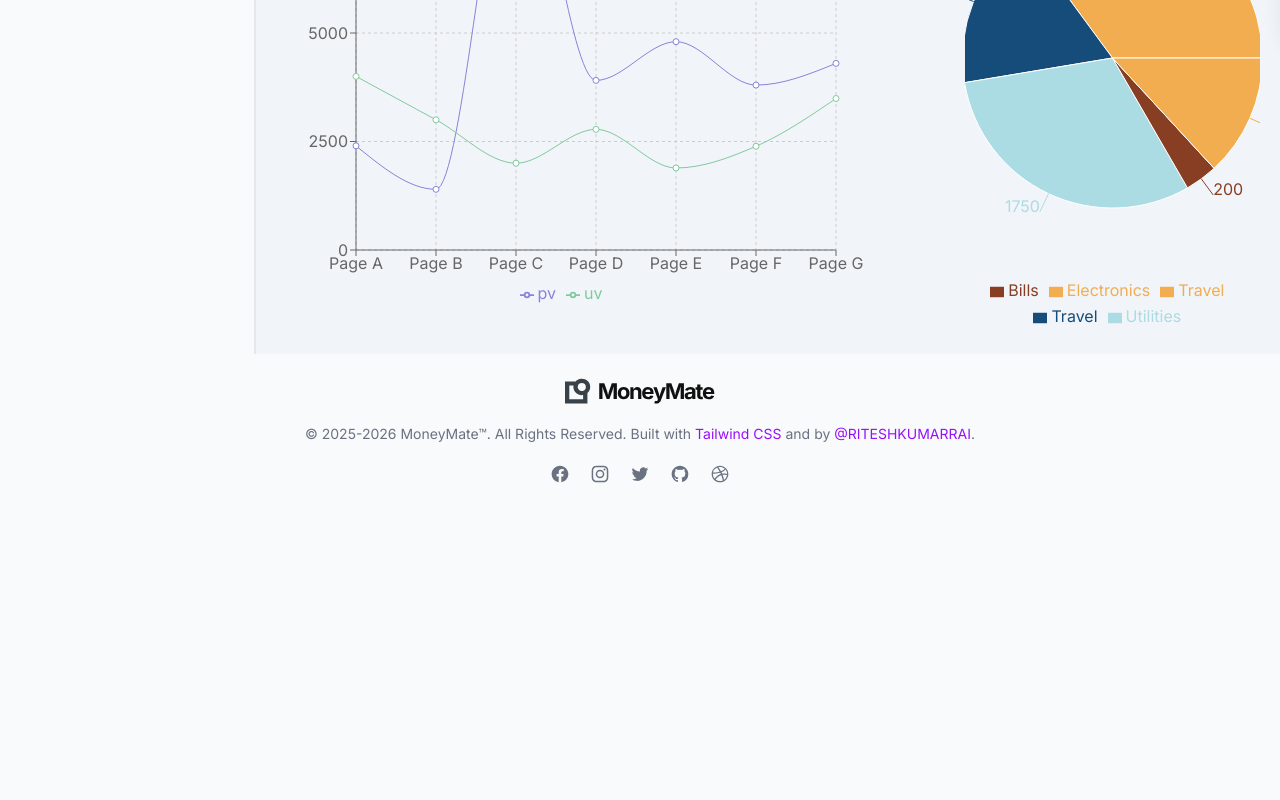
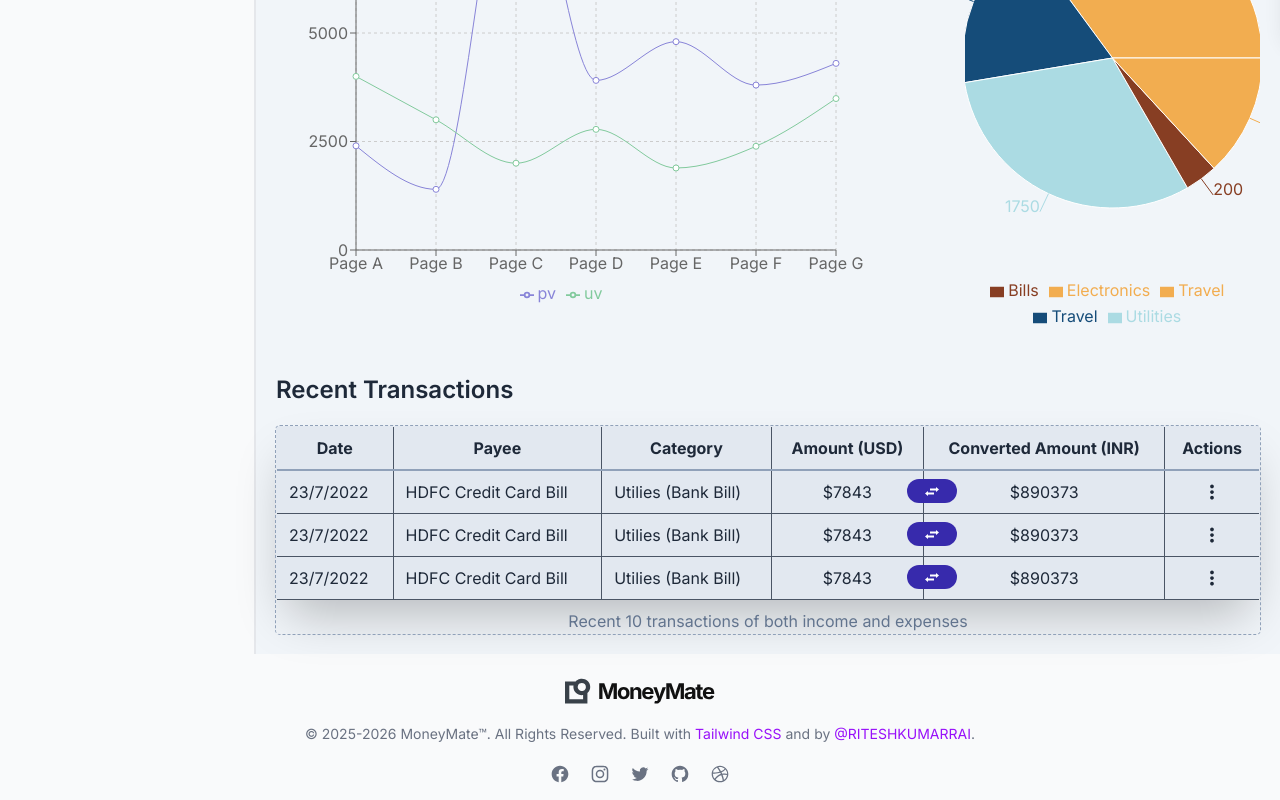
Before and after one commit to Ritesh-Kumar-Rai/moneymate, a React app in the folder FRONTEND/MoneyMate-Expense-Tracking-App/: page / in a window 1280 px wide. Shown: the part 769-1569 px from the top of the page. Before the commit the page ends 1269 px from the top, so only its background shows below. Built offline with nearby package versions, Linux system fonts and the light colour scheme; the HTML template or start-up script is replaced by a standard one.

Commit message:
Implemented a Table.jsx where i am displaying a table with label and caption; with swap currency button.. and imported in Dashboard.jsx

```diff
--- /dev/null
+++ b/FRONTEND/MoneyMate-Expense-Tracking-App/src/components/ui/Table.jsx
@@ -0,0 +1,61 @@
+import { IoMdMore } from "react-icons/io";
+import { CgSwap } from "react-icons/cg";
+
+const Table = () => {
+    return (
+        <div className="mt-10 w-full">
+            <h2>Recent Transactions</h2>
+            <table className="mt-5 w-full table-auto border-collapse border border-gray-400 bg-slate-200 dark:bg-gray-800 rounded overflow-hidden outline-1 outline-dashed outline-slate-400 shadow-2xl">
+                <caption className="caption-bottom mt-2">Recent 10 transactions of both income and expenses</caption>
+                <thead className="border-b-2 border-slate-400">
+                    <tr>
+                        <th className="border border-gray-600 px-3 py-2">Date</th>
+                        <th className="border border-gray-600 px-3 py-2">Payee</th>
+                        <th className="border border-gray-600 px-3 py-2">Category</th>
+                        <th className="border border-gray-600 px-3 py-2 text-center">Amount (USD)</th>
+                        <th className="border border-gray-600 px-3 py-2 text-center">Converted Amount (INR) </th>
+                        <th className="border border-gray-600 px-3 py-2 text-center">Actions</th>
+                    </tr>
+                </thead>
+                <tbody>
+                    <tr>
+                        <td className="border border-gray-600 px-3 py-2">23/7/2022</td>
+                        <td className="border border-gray-600 px-3 py-2">HDFC Credit Card Bill</td>
+                        <td className="border border-gray-600 px-3 py-2">Utilies (Bank Bill)</td>
+                        <td className="border border-gray-600 px-3 py-2 text-center">$7843</td>
+                        <td className="border border-gray-600 px-3 py-2 text-center relative">
+                            <span className="absolute left-[-7%] rounded-2xl bg-indigo-800 hover:bg-indigo-500 active:scale-90 text-white w-[50px] text-center cursor-pointer transition-scale-bg duration-200 will-change-transform select-none" title="swap currency"><CgSwap className="text-2xl m-auto" /> </span>
+                            $890373
+                        </td>
+                        <td className="border border-gray-600 px-3 py-2 text-center"><IoMdMore className="m-auto cursor-pointer text-2xl hover:bg-gray-500 rounded" /></td>
+                    </tr>
+                    <tr>
+                        <td className="border border-gray-600 px-3 py-2">23/7/2022</td>
+                        <td className="border border-gray-600 px-3 py-2">HDFC Credit Card Bill</td>
+                        <td className="border border-gray-600 px-3 py-2">Utilies (Bank Bill)</td>
+                        <td className="border border-gray-600 px-3 py-2 text-center">$7843</td>
+                        <td className="border border-gray-600 px-3 py-2 text-center relative">
+                            <span className="absolute left-[-7%] rounded-2xl bg-indigo-800 hover:bg-indigo-500 active:scale-90 text-white w-[50px] text-center cursor-pointer transition-scale-bg duration-200 will-change-transform select-none" title="swap currency"><CgSwap className="text-2xl m-auto" /> </span>
+                            $890373
+                        </td>
+                        <td className="border border-gray-600 px-3 py-2 text-center"><IoMdMore className="m-auto cursor-pointer text-2xl hover:bg-gray-500 rounded" /></td>
+                    </tr>
+                    <tr>
+                        <td className="border border-gray-600 px-3 py-2">23/7/2022</td>
+                        <td className="border border-gray-600 px-3 py-2">HDFC Credit Card Bill</td>
+                        <td className="border border-gray-600 px-3 py-2">Utilies (Bank Bill)</td>
+                        <td className="border border-gray-600 px-3 py-2 text-center">$7843</td>
+                        <td className="border border-gray-600 px-3 py-2 text-center relative">
+                            <span className="absolute left-[-7%] rounded-2xl bg-indigo-800 hover:bg-indigo-500 active:scale-90 text-white w-[50px] text-center cursor-pointer transition-scale-bg duration-200 will-change-transform select-none" title="swap currency"><CgSwap className="text-2xl m-auto" /> </span>
+                            $890373
+                        </td>
+                        <td className="border border-gray-600 px-3 py-2 text-center"><IoMdMore className="m-auto cursor-pointer text-2xl hover:bg-gray-500 rounded" /></td>
+                    </tr>
+
+                </tbody>
+            </table>
+        </div>
+    );
+};
+
+export default Table;
--- a/FRONTEND/MoneyMate-Expense-Tracking-App/src/index.css
+++ b/FRONTEND/MoneyMate-Expense-Tracking-App/src/index.css
@@ -43,6 +43,10 @@ small {
   @apply text-sm text-gray-500 dark:text-gray-100;
 }
 
+table > caption {
+  @apply text-slate-500;
+}
+
 /* --------------------------------------------------
    🧭 Custom Scrollbar (Optional)
 -------------------------------------------------- */
--- a/FRONTEND/MoneyMate-Expense-Tracking-App/src/pages/Dashboard.jsx
+++ b/FRONTEND/MoneyMate-Expense-Tracking-App/src/pages/Dashboard.jsx
@@ -5,6 +5,7 @@ import SummaryCard from '../components/ui/SummaryCard';
 import GraphChart from '../components/charts/GraphChart';
 import CustomPieChart from '../components/charts/CustomPieChart';
 import ChartLayout from '../components/charts/ChartLayout';
+import Table from '../components/ui/Table';
 
 
 const Dashboard = () => {
@@ -22,7 +23,8 @@ const Dashboard = () => {
             {/* <GraphChart type='graph' /> */}
             {/* <GraphChart type='line' /> */}
 
-
+            {/* table for recent transactions */}
+            <Table />
 
         </section>
     )
```
